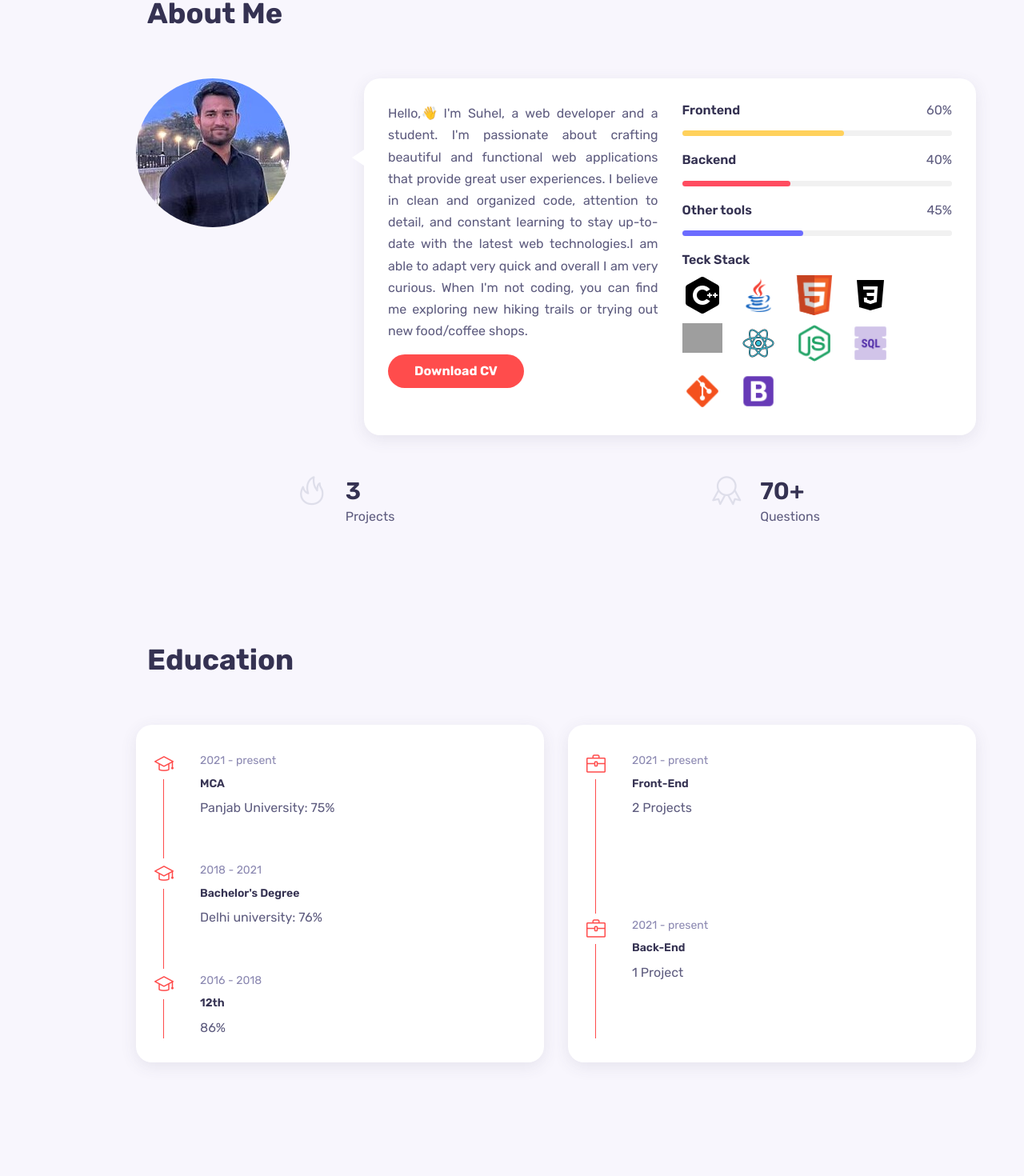
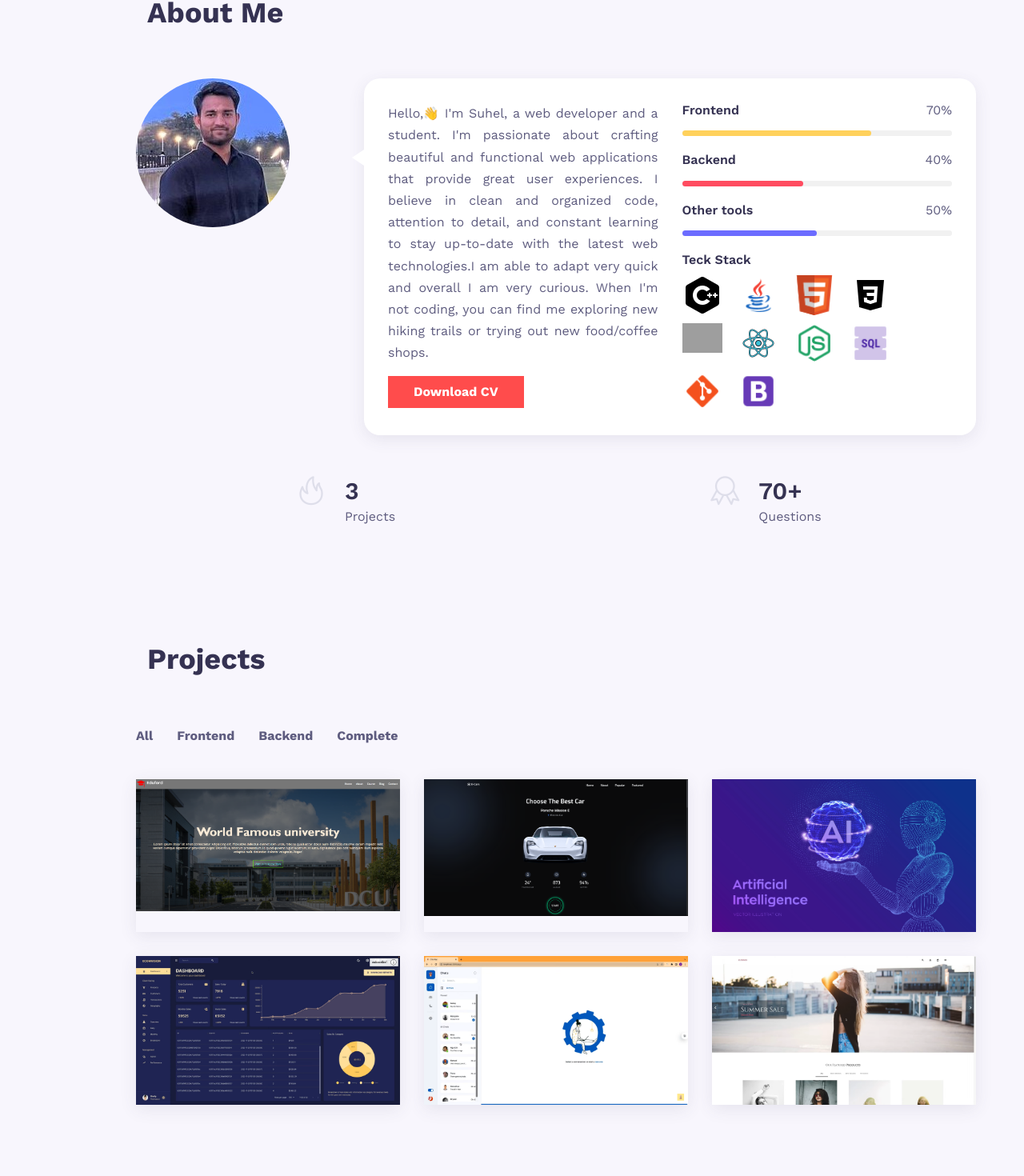
Before and after one commit to Suhelkhan12/Portfolio-old, a React (Create React App) app: page / in a window 1280 px wide. Shown: the part 917-2387 px from the top of the page at 80% size. Built offline with nearby package versions, Linux system fonts and the light colour scheme; grey boxes are pictures that could not be loaded.

Commit message:
changed button shadow and font

```diff
--- a/src/App.js
+++ b/src/App.js
@@ -4,7 +4,7 @@ import Sidebar from "./components/sidebar/sidebar";
 import Home from "./components/home/home";
 import Projects from "./components/projects/projects";
 import About from "./components/about/about";
-import Resume from "./components/resume/resume";
+// import Resume from "./components/resume/resume";
 import Contact from "./components/contact/contact";
 
 const App = () => {
@@ -19,7 +19,7 @@ const App = () => {
       <main className="main">
         <Home />
         <About />
-        <Resume />
+        {/* <Resume /> */}
         <Projects />
         <Contact />
       </main>
--- a/src/components/about/about.css
+++ b/src/components/about/about.css
@@ -100,17 +100,17 @@
 }
 
 .frontend {
-  width: 60%;
+  width: 70%;
   background-color: rgb(255, 209, 92);
 }
 
 .backend {
-  width: 40%;
+  width: 45%;
   background-color: rgb(255, 76, 96);
 }
 
 .other-tools {
-  width: 45%;
+  width: 50%;
   background-color: rgb(108, 108, 299);
 }
 
--- a/src/components/about/about.jsx
+++ b/src/components/about/about.jsx
@@ -42,7 +42,7 @@ const About = () => {
             <div className="skills-data">
               <div className="skills-title">
                 <h3 className="skills-name">Frontend</h3>
-                <span className="skills-number">60%</span>
+                <span className="skills-number">70%</span>
               </div>
 
               <div className="skills-bar">
@@ -64,7 +64,7 @@ const About = () => {
             <div className="skills-data">
               <div className="skills-title">
                 <h3 className="skills-name">Other tools</h3>
-                <span className="skills-number">45%</span>
+                <span className="skills-number">50%</span>
               </div>
 
               <div className="skills-bar">
--- a/src/components/home/home.jsx
+++ b/src/components/home/home.jsx
@@ -15,6 +15,8 @@ const Home = () => {
         <span className="home-education">A Developer.</span>
         <br />
         <span className="home-education">
+          I design and code beautifully simple things, and I love what I do.
+          <br />
           Let's build something great Together!
         </span>
 
--- a/src/components/projects/projects.css
+++ b/src/components/projects/projects.css
@@ -23,10 +23,13 @@
 .work-card {
   position: relative;
   overflow: hidden;
-  border-radius: var(--border-radius);
   box-shadow: var(--shadow);
+  transition: trasnform ease-in-out 0.3s;
 }
 
+.work-card:hover {
+  transform: skewX(-2deg);
+}
 .work-mask {
   background: #6c6ce5;
   position: absolute;
@@ -53,6 +56,11 @@
   transition: 0.3s;
 }
 
+.work-img {
+  object-fit: cover;
+  width: 100%;
+  height: auto;
+}
 .work-title {
   color: #ffffff;
   font-size: var(--h3-font-size);
--- a/src/components/sidebar/sidebar.jsx
+++ b/src/components/sidebar/sidebar.jsx
@@ -26,12 +26,12 @@ const Sidebar = () => {
                   <i className="icon-user-following"></i>
                 </a>
               </li>
-
+              {/*
               <li className="nav-item">
                 <a href="#resume" className="nav-link">
                   <i className="icon-graduation"></i>
                 </a>
-              </li>
+              </li> */}
 
               <li className="nav-item">
                 <a href="#projects" className="nav-link">
--- a/src/index.css
+++ b/src/index.css
@@ -1,7 +1,8 @@
 /*
 ================ GOOGLE FONTS =============
 */
-@import url("https://fonts.googleapis.com/css2?family=Rubik:wght@400;500;600:700&display=swap");
+/* @import url("https://fonts.googleapis.com/css2?family=Rubik:wght@400;500;600:700&display=swap"); */
+@import url("https://fonts.googleapis.com/css2?family=Work+Sans:wght@400;500;600;700&display=swap");
 
 /*
 =============== varriable css ===========
@@ -18,7 +19,7 @@
 
   /* =========== Font and typography ========= */
   /* .5rem = px | 1rem = 16px... */
-  --body-font: "Rubik", sans-serif;
+  --body-font: "Work Sans", sans-serif;
   --h1-font-size: 2.25rem;
   --h2-font-size: 1.5rem;
   --h3-font-size: 1.25rem;
@@ -142,25 +143,14 @@ img {
 .btn {
   padding: 0.75rem 2rem;
   line-height: 1;
-  border-radius: 1.875rem;
-  box-shadow: 0 0 1px rgb(0 0 0 /0%);
-  border: 1px solid transparent;
   color: #ffffff;
   display: inline-block;
   background: var(--first-color);
   font-weight: var(--font-bold);
   z-index: 100;
+  transition: box-shadow ease-in-out 0.3s;
 }
 
-@keyframes button-push {
-  50% {
-    transform: scale(0.9);
-  }
-
-  100% {
-    transform: scale(1);
-  }
+.btn:hover {
+  box-shadow: -5px -5px 0px 0px rgba(53, 50, 82, 1);
 }
-.btn:hover {
-  animation: button-push 0.3s linear 1;
-}
```
Also changed, not shown: src/assets/work-2.png.
